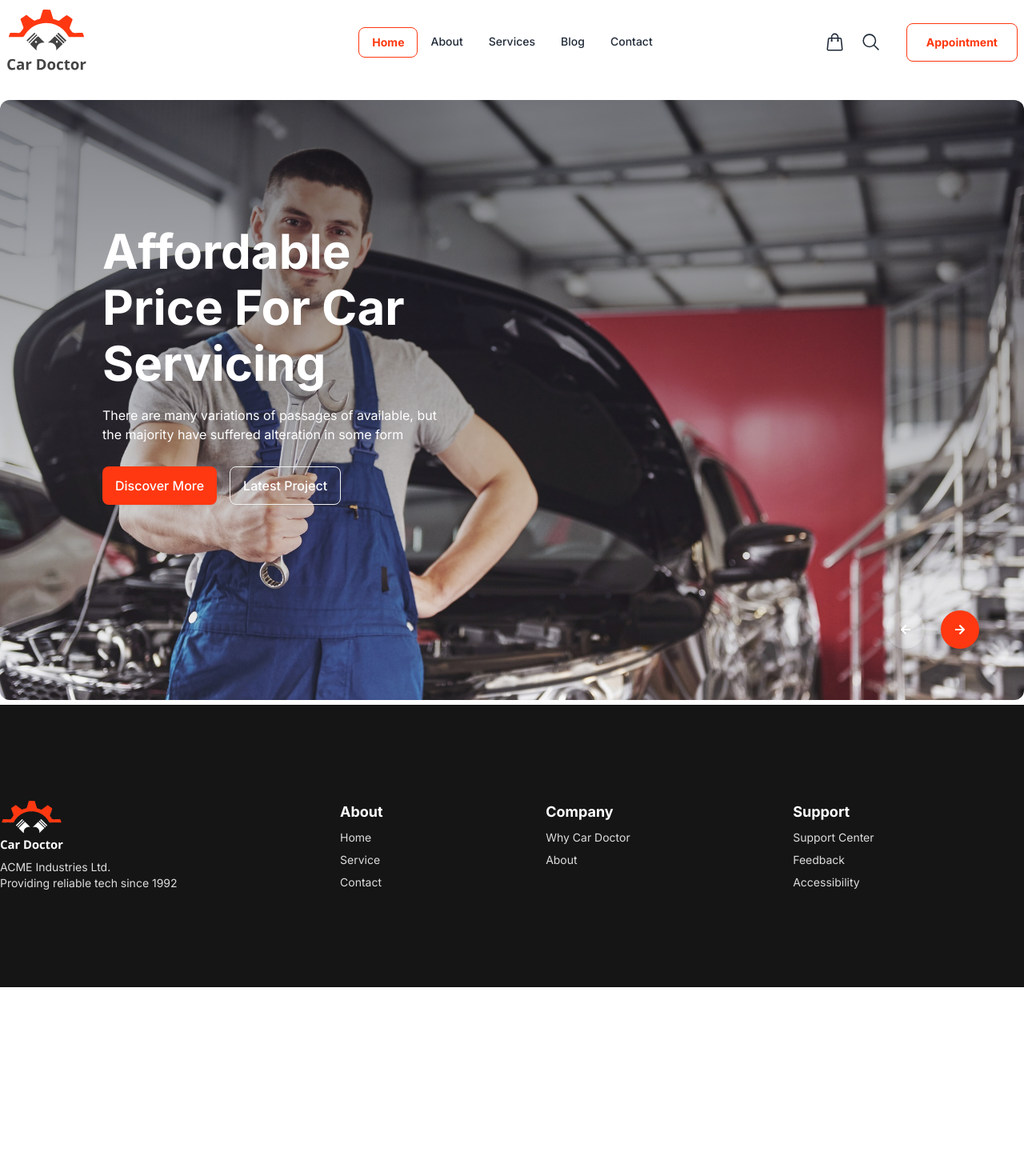
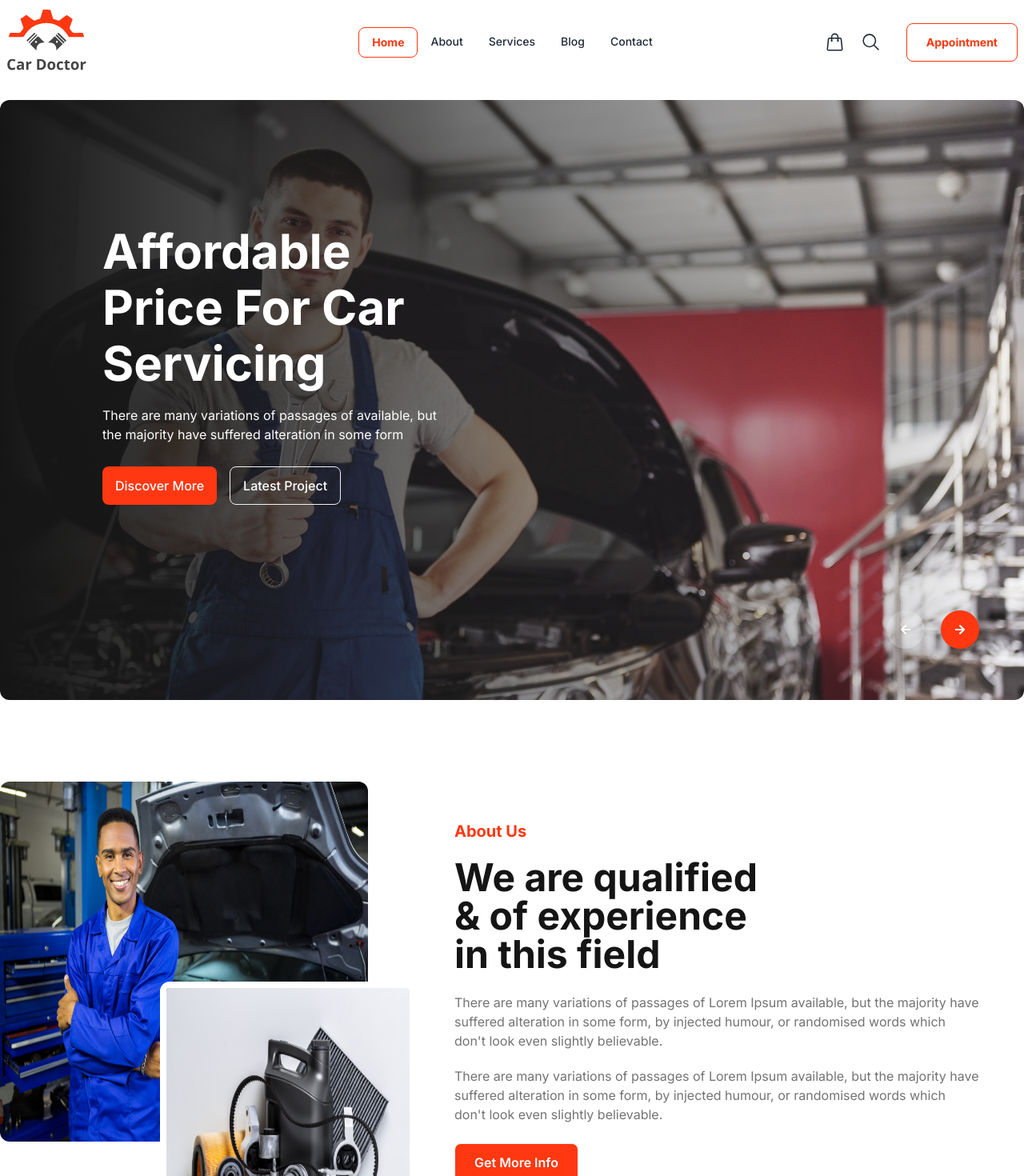
Before and after one commit to SaifullahKabirRana/Car-Doctor-Client, a React (Vite) app: page / in a window 1280 px wide. Shown: the part 20-1490 px from the top of the page at 80% size. Before the commit the page ends 1254 px from the top, so only its background shows below. Built offline with nearby package versions, Linux system fonts and the light colour scheme.

Commit message:
create about section with image relative position

```diff
--- a/src/index.css
+++ b/src/index.css
@@ -14,20 +14,20 @@
 
 
 .banner-1{
-    background-image: linear-gradient(180deg,#03071280,#03071200),url('./assets/images/banner/1.jpg');
+    background-image: linear-gradient(90.00deg, rgb(21, 21, 21),rgba(21, 21, 21, 0) 100%),url('./assets/images/banner/1.jpg');
 }
 .banner-2{
-    background-image: linear-gradient(180deg,#03071280,#03071200),url('./assets/images/banner/2.jpg');
+    background-image: linear-gradient(90.00deg, rgb(21, 21, 21),rgba(21, 21, 21, 0) 100%),url('./assets/images/banner/2.jpg');
 }
 .banner-3{
-    background-image: linear-gradient(180deg,#03071280,#03071200),url('./assets/images/banner/3.jpg');
+    background-image: linear-gradient(90.00deg, rgb(21, 21, 21),rgba(21, 21, 21, 0) 100%),url('./assets/images/banner/3.jpg');
 }
 .banner-4{
-    background-image: linear-gradient(180deg,#03071280,#03071200),url('./assets/images/banner/4.jpg');
+    background-image: linear-gradient(90.00deg, rgb(21, 21, 21),rgba(21, 21, 21, 0) 100%),url('./assets/images/banner/4.jpg');
 }
 .banner-5{
-    background-image: linear-gradient(180deg,#03071280,#03071200),url('./assets/images/banner/5.jpg');
+    background-image: linear-gradient(90.00deg, rgb(21, 21, 21),rgba(21, 21, 21, 0) 100%),url('./assets/images/banner/5.jpg');
 }
 .banner-6{
-    background-image: linear-gradient(180deg,#03071280,#03071200),url('./assets/images/banner/6.jpg');
+    background-image: linear-gradient(90.00deg, rgb(21, 21, 21),rgba(21, 21, 21, 0) 100%),url('./assets/images/banner/6.jpg');
 }
--- /dev/null
+++ b/src/pages/Home/About/About.jsx
@@ -0,0 +1,29 @@
+import person from '../../../assets/images/about_us/person.jpg';
+import parts from '../../../assets/images/about_us/parts.jpg';
+const About = () => {
+    return (
+        <div className="mt-10 md:mt-16 lg:mt-20 xl:mt-24 mb-4 md:mb-8 xl:mb-28 2xl:mb-36">
+            <div className=" ">
+                <div className="flex flex-col md:flex-row">
+                    <div className='lg:w-2/5 relative'>
+                        <img className='h-[300px] md:h-[300px] lg:h-[330px] xl:h-[450px] w-[280px] md:w-[700px] lg:w-[330px] xl:w-[460px] rounded-xl' src={person} alt="" />
+                        <img className='h-[220px] md:h-[200px] lg:h-[240px] xl:h-[320px]  w-[210px] md:w-[200px] lg:w-[240px] xl:w-[320px] absolute right-0 md:-right-7 lg:-right-4 xl:-right-2 2xl:right-10 top-[45%] md:top-[40%] lg:top-[45%] xl:top-1/2 border-8 border-white rounded-xl' src={parts} alt="" />
+                    </div>
+                    <div className='lg:w-3/5 md:ml-10 lg:ml-10 xl:ml-0 xl:px-14 mt-12'>
+                        <h2 className='text-base md:text-lg lg:text-xl text-[#FF3811] font-bold'>About Us</h2>
+                        <h1 className="text-[#151515] text-3xl md:text-4xl lg:text-5xl font-bold mt-3 md:mt-4 lg:mt-5">We are qualified <br /> & of experience <br /> in this field</h1>
+                        <p className="text-[#737373] text-xs md:text-sm lg:text-base mt-3 md:mt-4 lg:mt-6">
+                        There are many variations of passages of Lorem Ipsum available, but the majority have suffered alteration in some form, by injected humour, or randomised words which don't look even slightly believable.
+                        </p>
+                        <p className="text-[#737373] text-xs md:text-sm lg:text-base mt-2 md:mt-3 lg:mt-5">
+                        There are many variations of passages of Lorem Ipsum available, but the majority have suffered alteration in some form, by injected humour, or randomised words which don't look even slightly believable.
+                        </p>
+                        <button className="btn btn-sm md:btn-md bg-[#FF3811] text-white font-semibold mt-4 md:mt-5 lg:mt-6 md:px-6 text-xs md:text-base">Get More Info</button>
+                    </div>
+                </div>
+            </div>
+        </div>
+    );
+};
+
+export default About;
--- a/src/pages/Home/Banner/Banner.jsx
+++ b/src/pages/Home/Banner/Banner.jsx
@@ -10,7 +10,7 @@ const Banner = () => {
     return (
         <div className='mt-3 md:mt-4 lg:mt-6 '>
             <div className="carousel w-full ">
-                <div id="slide1" className="carousel-item relative w-full  md:h-[400px] lg:h-[550px] xl:h-[750px]  bg-no-repeat  bg-cover   bg-top banner-1 rounded-xl">
+                <div id="slide1" className="carousel-item relative w-full h-[250px] md:h-[400px] lg:h-[550px] xl:h-[750px]  bg-no-repeat  bg-cover   bg-top banner-1 rounded-xl">
                     <div className='absolute left-5 md:left-14 lg:left-20 xl:left-32 top-7 md:top-14 lg:top-24 xl:top-36 ' >
                         <h2 className='text-white text-[24px] md:text-[40px] lg:text-[50px] xl:text-[60px] font-bold'>Affordable  </h2>
                         <h2 className='text-white text-[24px] md:text-[40px] lg:text-[50px] xl:text-[60px] font-bold -mt-3 md:-mt-4 lg:-mt-5'>Price For Car</h2>
@@ -26,7 +26,7 @@ const Banner = () => {
                         <a href="#slide2" className="btn btn-sm md:btn-md btn-circle bg-[#FF3811] text-white font-bold border-none"><FaArrowRight /></a>
                     </div>
                 </div>
-                <div id="slide2" className="carousel-item relative w-full  md:h-[400px] lg:h-[550px] xl:h-[750px]  bg-no-repeat  bg-cover   bg-top banner-2 rounded-xl">
+                <div id="slide2" className="carousel-item relative w-full h-[250px] md:h-[400px] lg:h-[550px] xl:h-[750px]  bg-no-repeat  bg-cover   bg-top banner-2 rounded-xl">
                     <div className='absolute left-5 md:left-14 lg:left-20 xl:left-32 top-7 md:top-14 lg:top-24 xl:top-36 ' >
                         <h2 className='text-white text-[24px] md:text-[40px] lg:text-[50px] xl:text-[60px] font-bold'>Affordable  </h2>
                         <h2 className='text-white text-[24px] md:text-[40px] lg:text-[50px] xl:text-[60px] font-bold -mt-3 md:-mt-4 lg:-mt-5'>Price For Car</h2>
@@ -42,7 +42,7 @@ const Banner = () => {
                         <a href="#slide3" className="btn btn-sm md:btn-md btn-circle bg-[#FF3811] text-white font-bold border-none"><FaArrowRight /></a>
                     </div>
                 </div>
-                <div id="slide3" className="carousel-item relative w-full  md:h-[400px] lg:h-[550px] xl:h-[750px]  bg-no-repeat  bg-cover   bg-top banner-3 rounded-xl">
+                <div id="slide3" className="carousel-item relative w-full h-[250px] md:h-[400px] lg:h-[550px] xl:h-[750px]  bg-no-repeat  bg-cover   bg-top banner-3 rounded-xl">
                     <div className='absolute left-5 md:left-14 lg:left-20 xl:left-32 top-7 md:top-14 lg:top-24 xl:top-36 ' >
                         <h2 className='text-white text-[24px] md:text-[40px] lg:text-[50px] xl:text-[60px] font-bold'>Affordable  </h2>
                         <h2 className='text-white text-[24px] md:text-[40px] lg:text-[50px] xl:text-[60px] font-bold -mt-3 md:-mt-4 lg:-mt-5'>Price For Car</h2>
@@ -58,7 +58,7 @@ const Banner = () => {
                         <a href="#slide4" className="btn btn-sm md:btn-md btn-circle bg-[#FF3811] text-white font-bold border-none"><FaArrowRight /></a>
                     </div>
                 </div>
-                <div id="slide4" className="carousel-item relative w-full  md:h-[400px] lg:h-[550px] xl:h-[750px]  bg-no-repeat  bg-cover   bg-top banner-4 rounded-xl">
+                <div id="slide4" className="carousel-item relative w-full h-[250px] md:h-[400px] lg:h-[550px] xl:h-[750px]  bg-no-repeat  bg-cover   bg-top banner-4 rounded-xl">
                     <div className='absolute left-5 md:left-14 lg:left-20 xl:left-32 top-7 md:top-14 lg:top-24 xl:top-36 ' >
                         <h2 className='text-white text-[24px] md:text-[40px] lg:text-[50px] xl:text-[60px] font-bold'>Affordable  </h2>
                         <h2 className='text-white text-[24px] md:text-[40px] lg:text-[50px] xl:text-[60px] font-bold -mt-3 md:-mt-4 lg:-mt-5'>Price For Car</h2>
@@ -74,7 +74,7 @@ const Banner = () => {
                         <a href="#slide5" className="btn btn-sm md:btn-md btn-circle bg-[#FF3811] text-white font-bold border-none"><FaArrowRight /></a>
                     </div>
                 </div>
-                <div id="slide5" className="carousel-item relative w-full  md:h-[400px] lg:h-[550px] xl:h-[750px]  bg-no-repeat  bg-cover   bg-top banner-5 rounded-xl">
+                <div id="slide5" className="carousel-item relative w-full h-[250px]  md:h-[400px] lg:h-[550px] xl:h-[750px]  bg-no-repeat  bg-cover   bg-top banner-5 rounded-xl">
                     <div className='absolute left-5 md:left-14 lg:left-20 xl:left-32 top-7 md:top-14 lg:top-24 xl:top-36 ' >
                         <h2 className='text-white text-[24px] md:text-[40px] lg:text-[50px] xl:text-[60px] font-bold'>Affordable  </h2>
                         <h2 className='text-white text-[24px] md:text-[40px] lg:text-[50px] xl:text-[60px] font-bold -mt-3 md:-mt-4 lg:-mt-5'>Price For Car</h2>
@@ -90,7 +90,7 @@ const Banner = () => {
                         <a href="#slide6" className="btn btn-sm md:btn-md btn-circle bg-[#FF3811] text-white font-bold border-none"><FaArrowRight /></a>
                     </div>
                 </div>
-                <div id="slide6" className="carousel-item relative w-full  md:h-[400px] lg:h-[550px] xl:h-[750px]  bg-no-repeat  bg-cover   bg-top banner-6 rounded-xl">
+                <div id="slide6" className="carousel-item relative w-full h-[250px] md:h-[400px] lg:h-[550px] xl:h-[750px]  bg-no-repeat  bg-cover   bg-top banner-6 rounded-xl">
                     <div className='absolute left-5 md:left-14 lg:left-20 xl:left-32 top-7 md:top-14 lg:top-24 xl:top-36 ' >
                         <h2 className='text-white text-[24px] md:text-[40px] lg:text-[50px] xl:text-[60px] font-bold'>Affordable  </h2>
                         <h2 className='text-white text-[24px] md:text-[40px] lg:text-[50px] xl:text-[60px] font-bold -mt-3 md:-mt-4 lg:-mt-5'>Price For Car</h2>
--- a/src/pages/Home/Home/Home.jsx
+++ b/src/pages/Home/Home/Home.jsx
@@ -1,3 +1,4 @@
+import About from "../About/About";
 import Banner from "../Banner/Banner";
 
 
@@ -5,6 +6,7 @@ const Home = () => {
     return (
         <div>
            <Banner></Banner>
+           <About></About>
         </div>
     );
 };
--- a/src/pages/shared/Footer/Footer.jsx
+++ b/src/pages/shared/Footer/Footer.jsx
@@ -3,7 +3,8 @@ const Footer = () => {
     return (
         <div className=" bg-[#151515] ">
             <div className=" container mx-auto">
-                <footer className="footer mx-6 md:mx-8 xl:mx-0 py-[50px] md:py-[80px] lg:py-[110px] xl:py-[120px] ">
+                <div className='mx-6 md:mx-8 xl:mx-0'>
+                    <footer className="footer  py-[50px] md:py-[80px] lg:py-[110px] xl:py-[120px] ">
                         <aside>
                             <img className='' src={logo1} alt="" />
                             <p className='text-[#F3F3F3] opacity-90'>
@@ -34,6 +35,7 @@ const Footer = () => {
                     </footer>
                 </div>
             </div>
+        </div>
     );
 };
 
--- a/src/pages/shared/Navbar/Navbar.jsx
+++ b/src/pages/shared/Navbar/Navbar.jsx
@@ -12,7 +12,7 @@ const Navbar = () => {
     </>
     return (
         <div className="mt-2 md:mt-4 lg:mt-6 ">
-            <div className="navbar bg-base-100 ">
+            <div className="navbar bg-base-100">
                 <div className="navbar-start">
                     <div className="dropdown">
                         <div tabIndex={0} role="button" className="btn btn-ghost lg:hidden -ml-5 lg:-ml-0">
```
Lines whose indentation alone changed are shown as unchanged.
